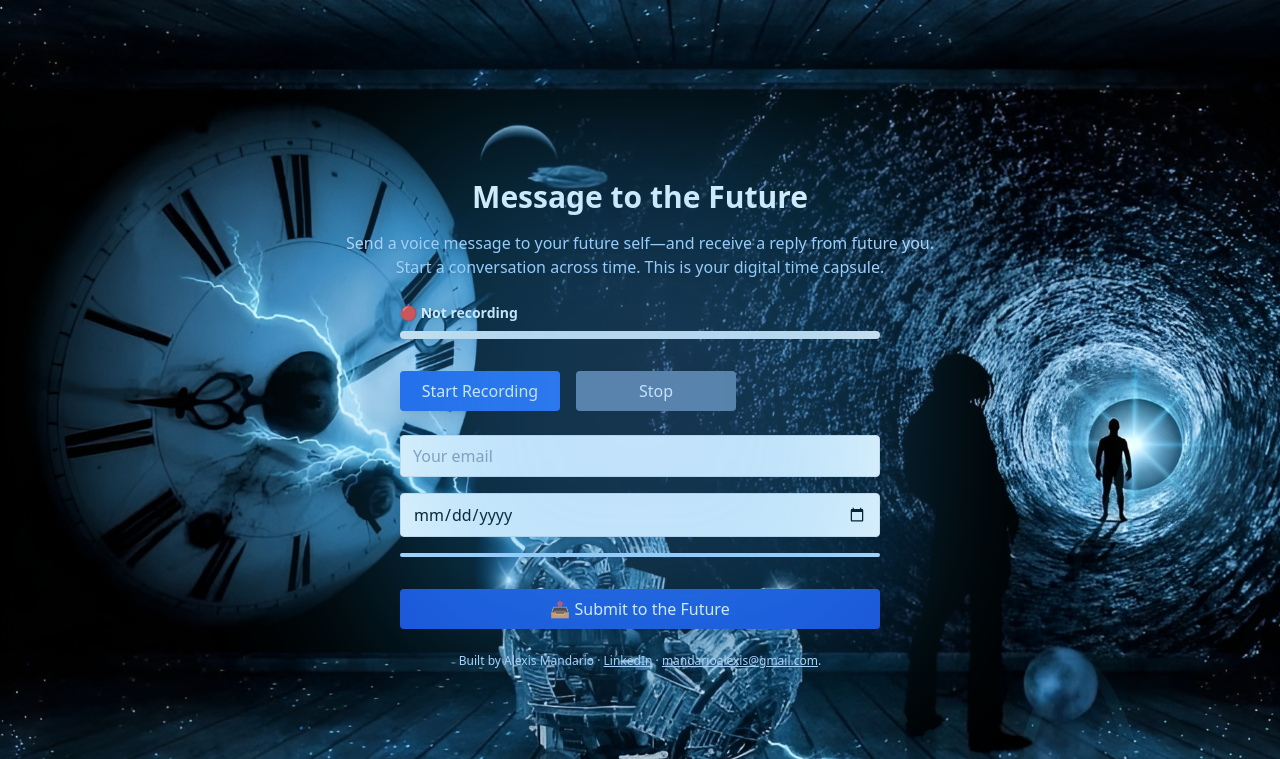
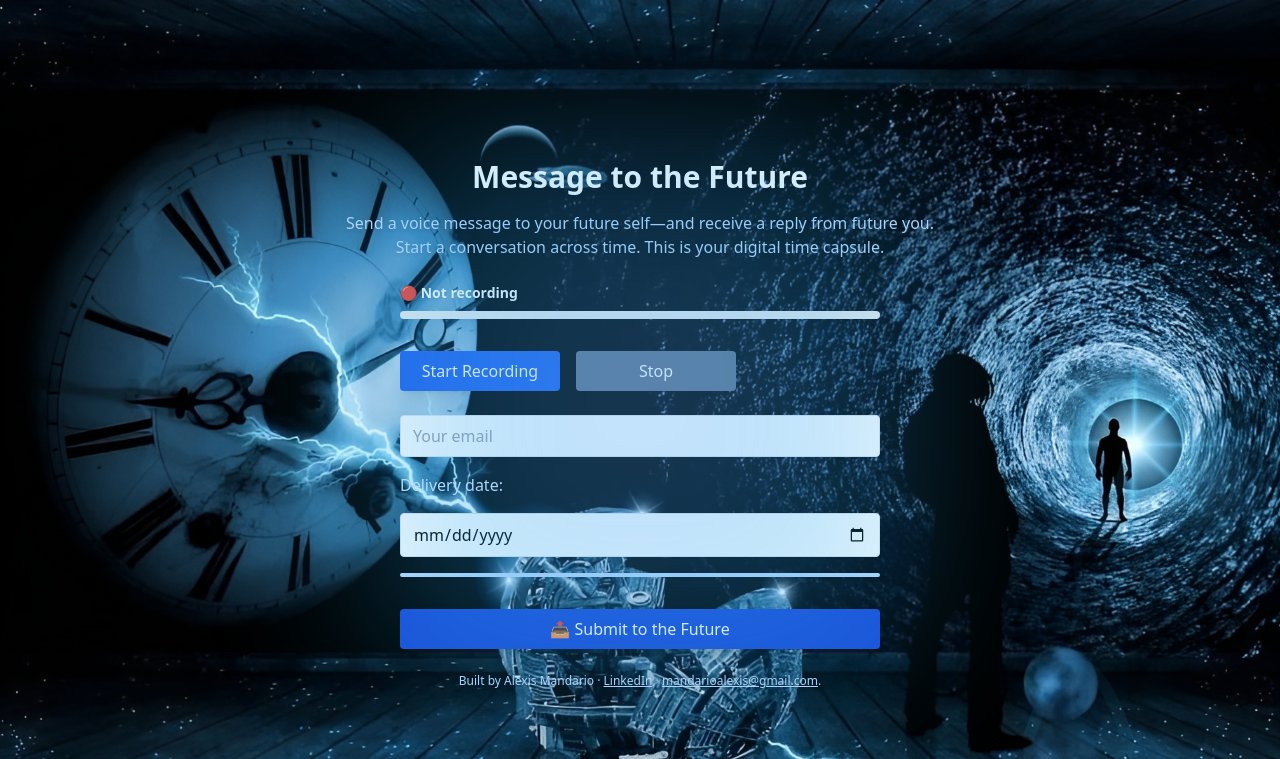
Before and after one commit to Alyxx-The-Sniper/voice-time-capsule, a Flask app: page / in a window 1280 px wide. Shown: the top 759 px of the page. Run offline with Flask 3, Linux system fonts and the light colour scheme; some libraries are stand-ins or nearby versions.

Commit message:
Update index.html
delivery: date

```diff
--- a/templates/index.html
+++ b/templates/index.html
@@ -111,6 +111,7 @@
 
   <form id="submitForm" class="space-y-4 w-full max-w-lg px-4" onsubmit="return false;">
     <input type="email" id="email" placeholder="Your email" required class="w-full border px-3 py-2 rounded text-black" />
+    <label for="deliveryDate" class="block mb-1 font-medium text-blue-100">Delivery date:</label>
     <input type="date" id="deliveryDate" required class="w-full border px-3 py-2 rounded text-black" />
     <div class="relative h-1 bg-blue-200 rounded overflow-hidden">
       <div id="progressBar" class="absolute top-0 left-0 h-full bg-blue-400" style="width: 0%"></div>
```
